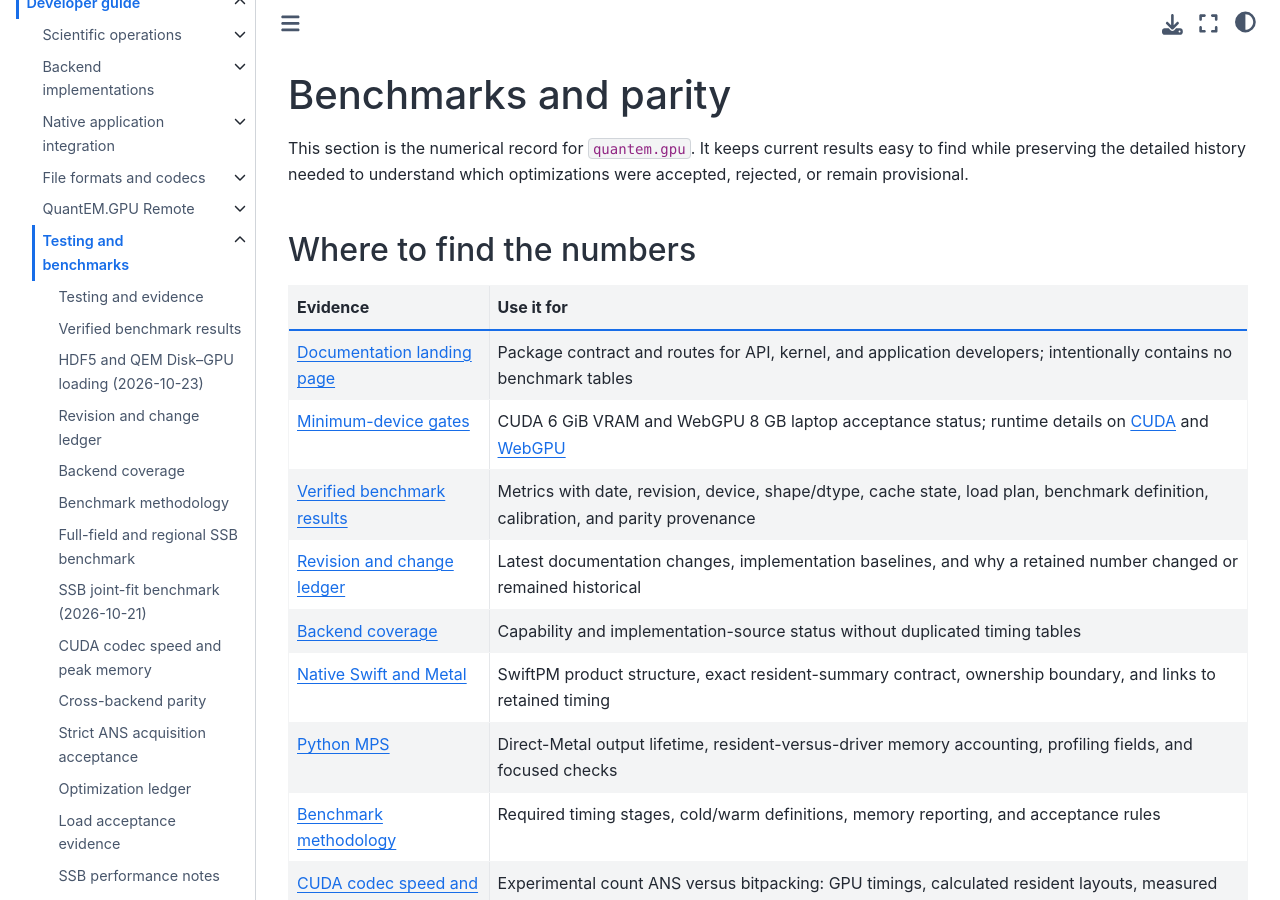
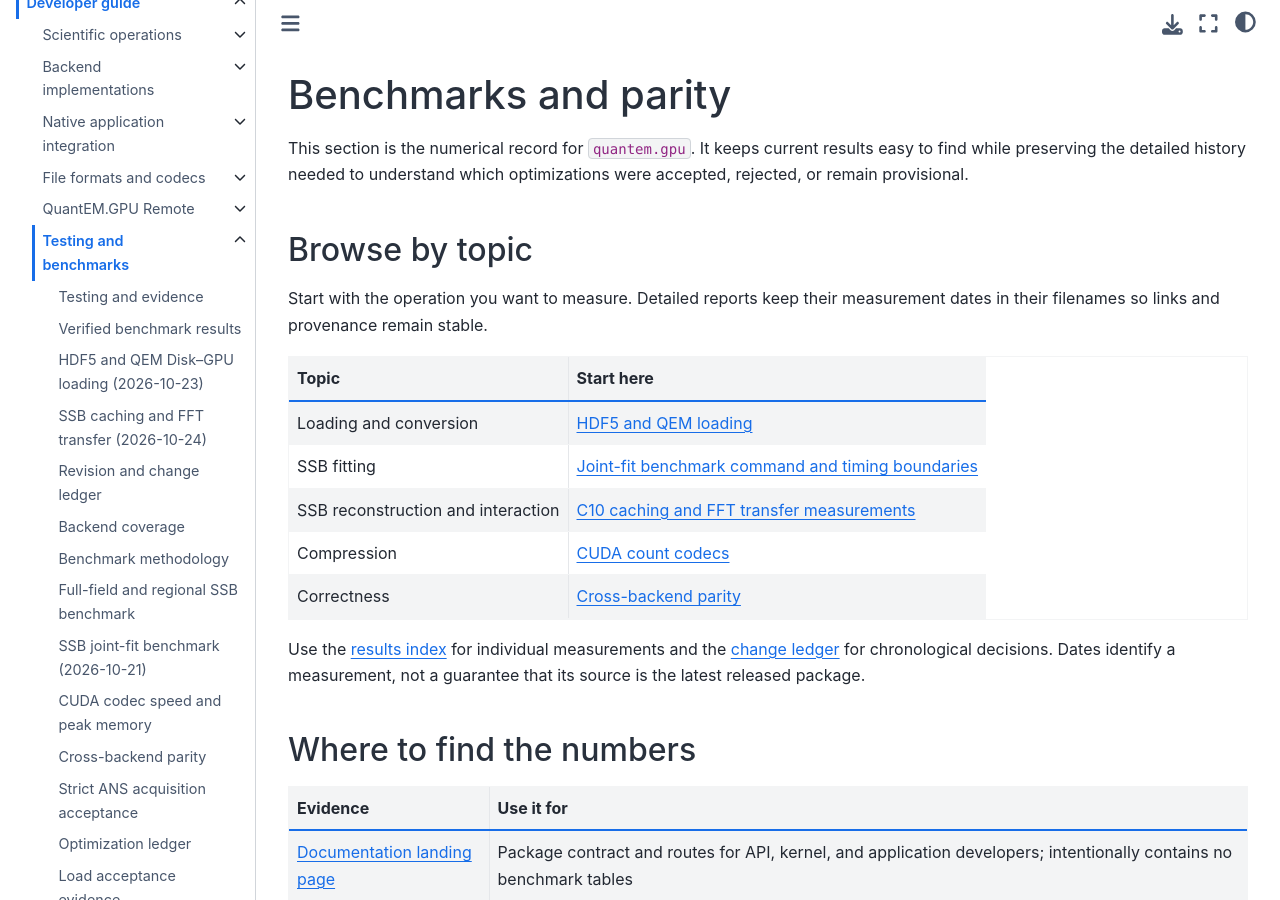
Before and after one commit to bobleesj/quantem.gpu, a Jupyter Book: the page built from docs/performance/index.md, in a window 1280 px wide and 900 px high. Built offline with Jupyter Book 1.0.4 settings and Sphinx 7.4.7 and the Sphinx Book theme 1.1.4, drawn with Linux system fonts in a browser that asks for light colours; pages that are not in the unit, such as notebooks, are missing from menus; some of the changed text lies outside the part shown.

Commit message:
docs: index benchmarks by topic and record anonymous ssb timings

```diff
--- a/docs/_toc.yml
+++ b/docs/_toc.yml
@@ -124,6 +124,8 @@ parts:
         title: Verified benchmark results
       - file: performance/2026-10-23-io-loading-limits
         title: HDF5 and QEM Disk–GPU loading (2026-10-23)
+      - file: performance/2026-10-24-ssb-c10-cache-transfer
+        title: SSB caching and FFT transfer (2026-10-24)
       - file: performance/changes
         title: Revision and change ledger
       - file: backends
--- a/docs/performance/index.md
+++ b/docs/performance/index.md
@@ -3,6 +3,23 @@
 This section is the numerical record for `quantem.gpu`. It keeps current
 results easy to find while preserving the detailed history needed to understand
 which optimizations were accepted, rejected, or remain provisional.
+
+## Browse by topic
+
+Start with the operation you want to measure. Detailed reports keep their
+measurement dates in their filenames so links and provenance remain stable.
+
+| Topic | Start here |
+|---|---|
+| Loading and conversion | [HDF5 and QEM loading](2026-10-23-io-loading-limits.md) |
+| SSB fitting | [Joint-fit benchmark command and timing boundaries](ssb-joint-fit.md) |
+| SSB reconstruction and interaction | [C10 caching and FFT transfer measurements](2026-10-24-ssb-c10-cache-transfer.md) |
+| Compression | [CUDA count codecs](cuda-count-codecs.md) |
+| Correctness | [Cross-backend parity](parity.md) |
+
+Use the [results index](results.md) for individual measurements and the
+[change ledger](changes.md) for chronological decisions. Dates identify a
+measurement, not a guarantee that its source is the latest released package.
 
 ## Where to find the numbers
 
```
Also changed, not shown: docs/performance/2026-10-24-ssb-c10-cache-transfer.md (added, +93 -0 lines), docs/performance/changes.md (+13 -0 lines), docs/performance/results.md (+9 -0 lines).
